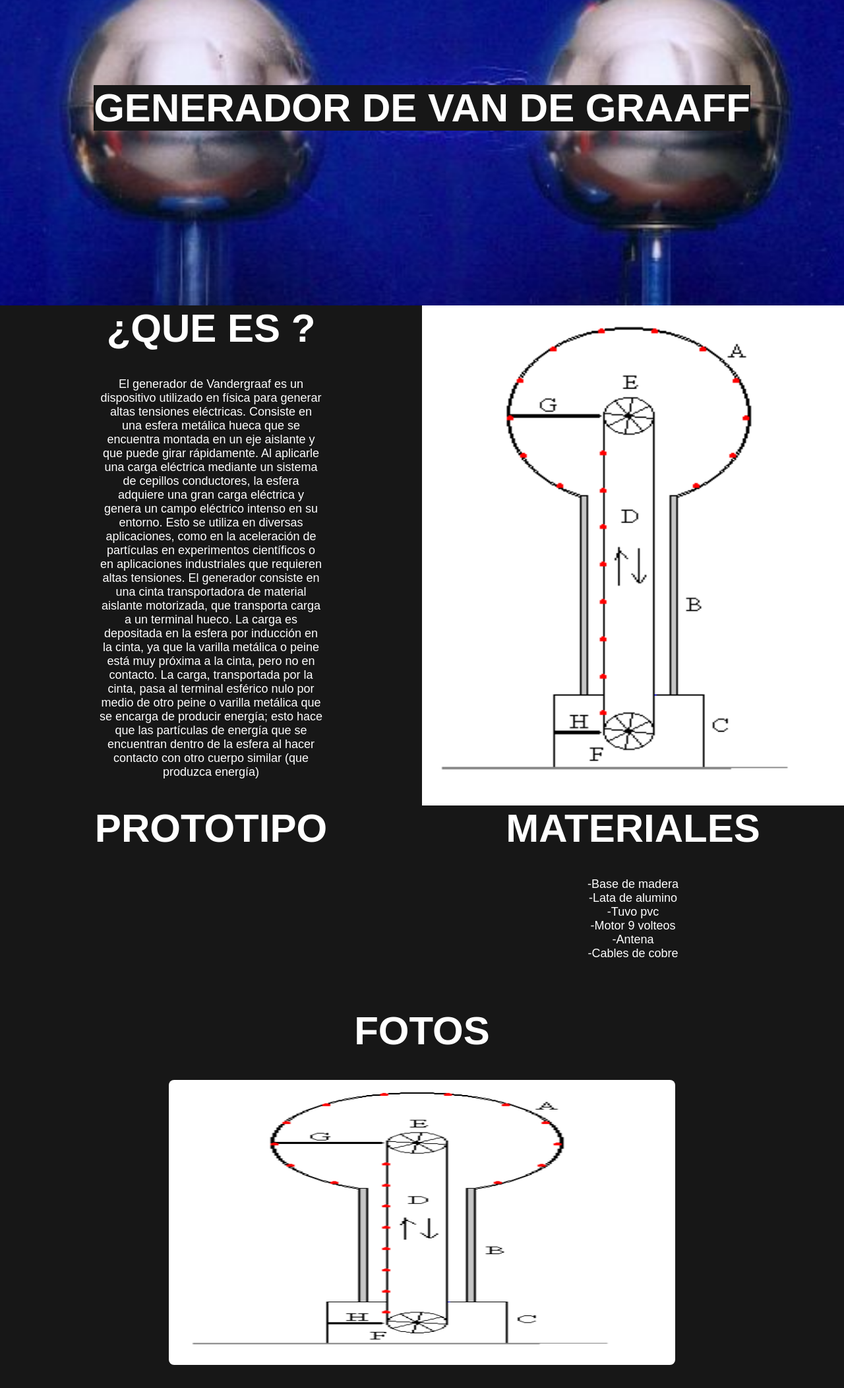
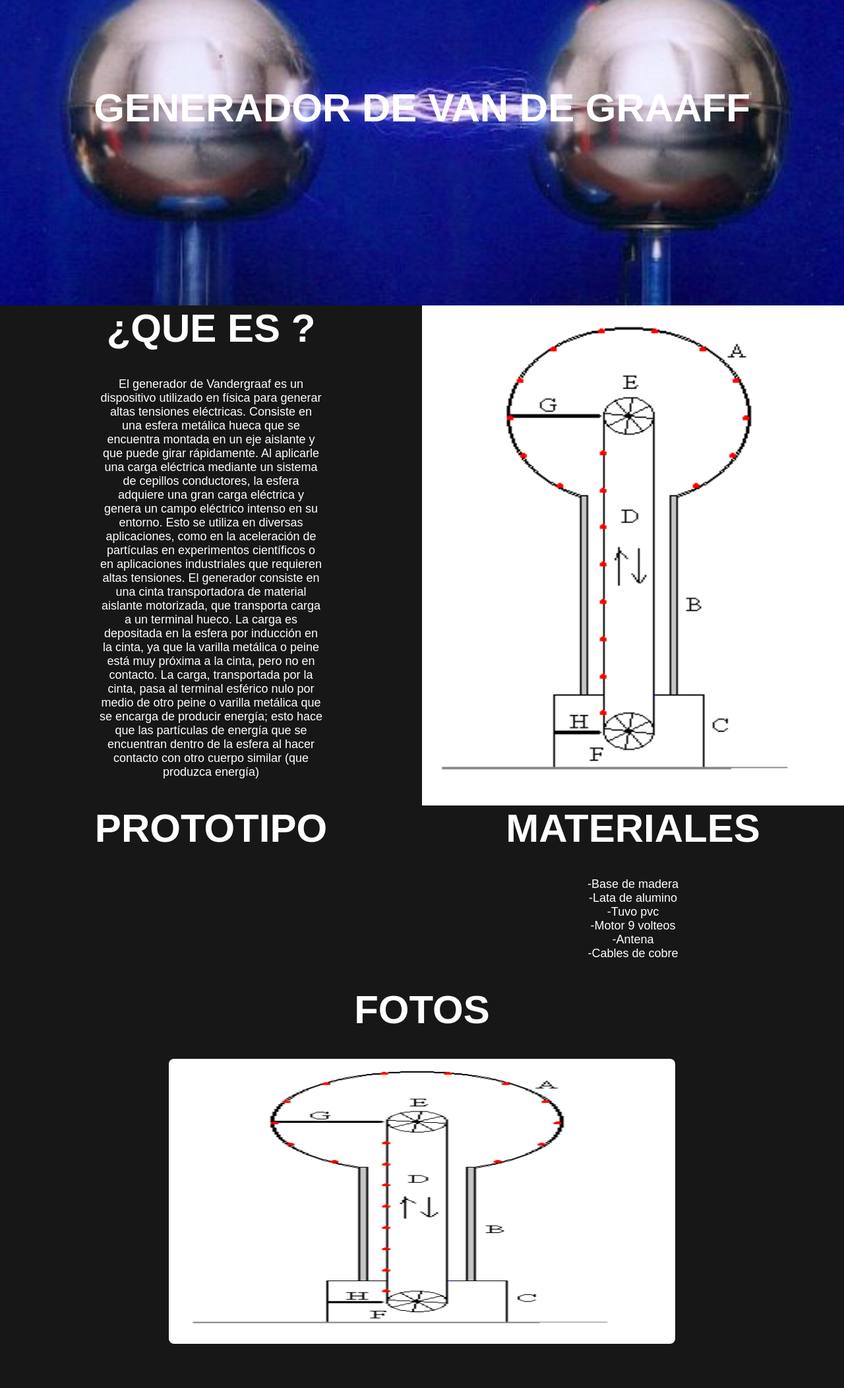
Before and after one commit to grvgorioo/Fisi, a plain HTML site: page index.html in a window 1280 px wide. Shown: the part 160-2264 px from the top of the page at 66% size. Drawn offline with Linux system fonts and the light colour scheme.

Commit message:
Update index.html

```diff
--- a/index.html
+++ b/index.html
@@ -20,7 +20,7 @@
     </div>
 
     <header class="content header">
-        <h2 class="title">Generador de Van de Graaff</h2>
+        <h2 class="title1">Generador de Van de Graaff</h2>
 
 
     </header>
@@ -72,8 +72,9 @@
     </section>
 
     <section>
-        <div class="contenedor">
-            <h2 class="title">Fotos</h2>
+        <h2 class="title">Fotos</h2>
+        <div class="sau ">
+
             <div class="slider-wrapper">
                     <div class="slider">
                         <img id="slide-2" src="img/graaf.gif" alt="">
```
